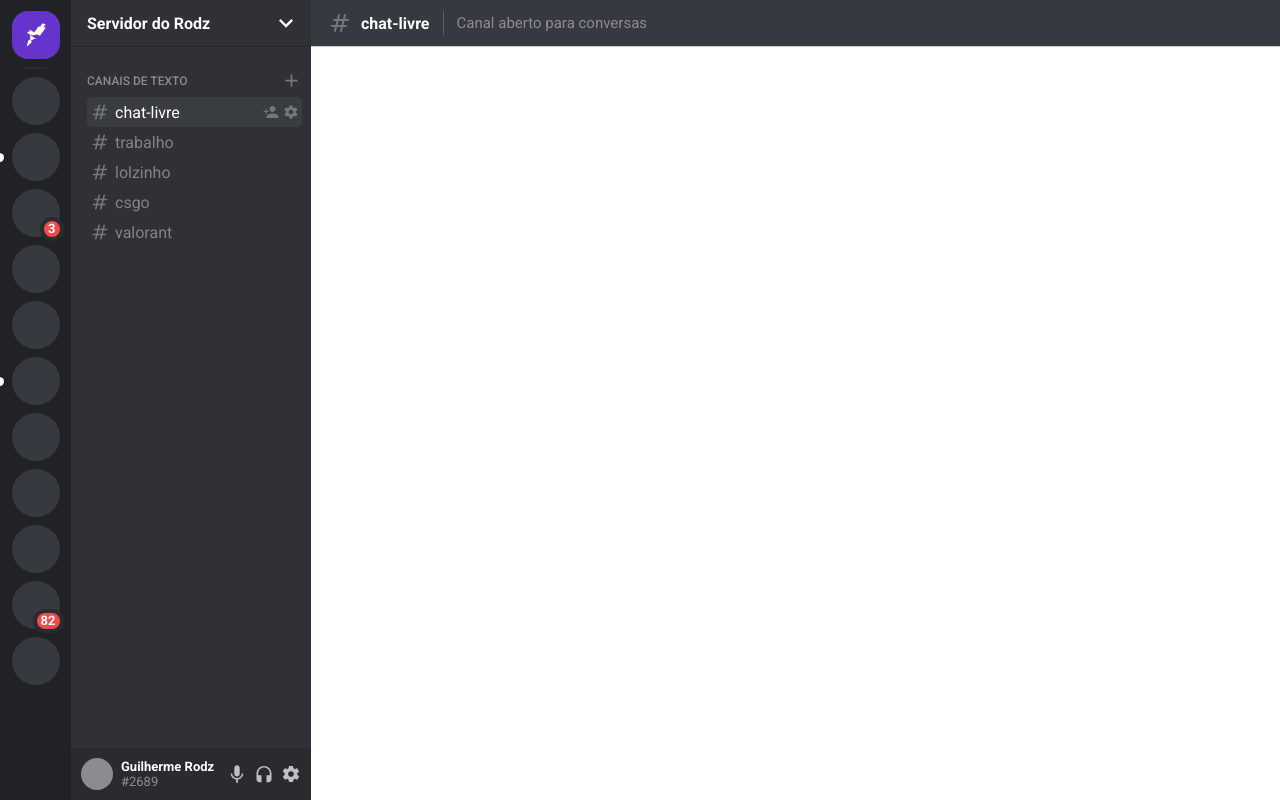
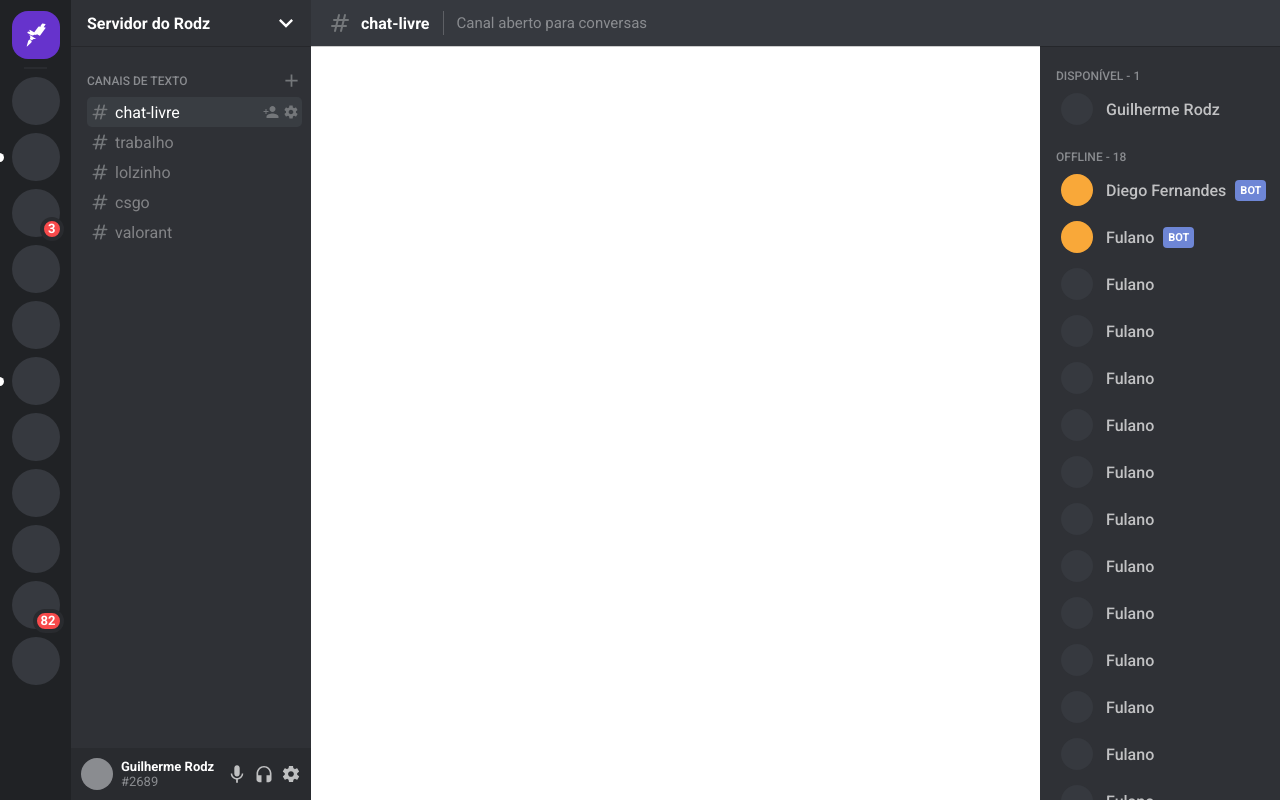
Before and after one commit to DragonSD21/interfaces-clones, a React (Create React App) app in the folder interface-discord/: page / in a window 1280 px wide. Built offline with nearby package versions, Linux system fonts and the light colour scheme; the HTML template or start-up script is replaced by a standard one.

Commit message:
UserList

```diff
--- a/interface-discord/src/components/Layout/index.tsx
+++ b/interface-discord/src/components/Layout/index.tsx
@@ -5,6 +5,7 @@
 import ChannelInfo from '../ChannelInfo';
 import ChannelList from '../ChannelList';
 import UserInfo from '../UserInfo';
+import UserList from '../UserList';
 
 import { Container } from './styles';
 
@@ -16,6 +17,8 @@
           <ChannelInfo />
           <ChannelList />
           <UserInfo />
+          <div></div>
+          <UserList />
       </Container>
   );
 }
--- /dev/null
+++ b/interface-discord/src/components/UserList/index.tsx
@@ -0,0 +1,47 @@
+import React from 'react';
+
+import { Container, Role, User, Avatar } from './styles';
+
+interface UserRowProps {
+    nickname: string;
+    isBot?: boolean;
+}
+
+const UserRow: React.FC<UserRowProps> = ({ nickname, isBot }) => {
+    return (
+        <User>
+            <Avatar className={isBot ? 'bot' : ''} />
+
+            <strong>{nickname}</strong>
+
+            {isBot && <span>Bot</span>}
+        </User>
+    )
+}
+
+const UserList: React.FC = () => {
+  return (
+      <Container>
+          <Role>Disponível - 1</Role>
+          <UserRow nickname="Guilherme Rodz" />
+
+          <Role>Offline - 18</Role>
+          <UserRow nickname="Diego Fernandes" isBot />
+          <UserRow nickname="Fulano" isBot />
+          <UserRow nickname="Fulano" />
+          <UserRow nickname="Fulano" />
+          <UserRow nickname="Fulano" />
+          <UserRow nickname="Fulano" />
+          <UserRow nickname="Fulano" />
+          <UserRow nickname="Fulano" />
+          <UserRow nickname="Fulano" />
+          <UserRow nickname="Fulano" />
+          <UserRow nickname="Fulano" />
+          <UserRow nickname="Fulano" />
+          <UserRow nickname="Fulano" />
+          <UserRow nickname="Fulano" />
+      </Container>
+  );
+}
+
+export default UserList;
--- /dev/null
+++ b/interface-discord/src/components/UserList/styles.ts
@@ -0,0 +1,92 @@
+import styled from 'styled-components';
+
+export const Container = styled.div`
+    grid-area: UL;
+
+    display: flex;
+    flex-direction: column;
+
+    padding: 3px 6px 0 16px;
+    background-color: var(--secondary);
+
+    max-height: calc(100vh - 46px);
+    overflow-y: scroll;
+
+    ::-webkit-scrollbar {
+        width: 4px;
+    }
+
+    ::-webkit-scrollbar-thumb {
+        background-color: var(--tertiary);
+        border-radius: 4px;
+    }
+
+    ::-webkit-scrollbar-track {
+        background-color: var(--secondary);
+    }
+`;
+
+export const Role = styled.span`
+    margin-top: 20px;
+
+    text-transform: uppercase;
+    font-size: 12px;
+    font-weight: 500;
+    color: var(--gray);
+`;
+
+export const User = styled.div`
+    margin-top: 5px;
+    padding: 5px;
+
+    display: flex;
+    align-items: center;
+
+    cursor: pointer;
+
+    border-radius: 4px;
+    background: transparent;
+    transition: background .2s;
+
+    &:hover {
+        background: rgba(255, 255, 255, .1);
+    }
+
+    > strong {
+        margin-left: 13px;
+        font-weight: 500;
+        color: var(--white);
+        opacity: .7;
+
+        white-space: nowrap;
+        text-overflow: ellipsis;
+        overflow: hidden;
+    }
+
+    > span {
+        margin-left: 9px;
+
+        background-color: var(--discord);
+        color: var(--white);
+        border-radius: 4px;
+        padding: 4px 5px;
+
+        text-transform: uppercase;
+        font-weight: bold;
+        font-size: 11px;
+    }
+`;
+
+export const Avatar = styled.div`
+    flex-shrink: 0;
+
+    width: 32px;
+    height: 32px;
+    background-color: var(--primary);
+
+    border-radius: 50%;
+
+    &.bot {
+        background-color: var(--mention-detail);
+    }
+`;
```
